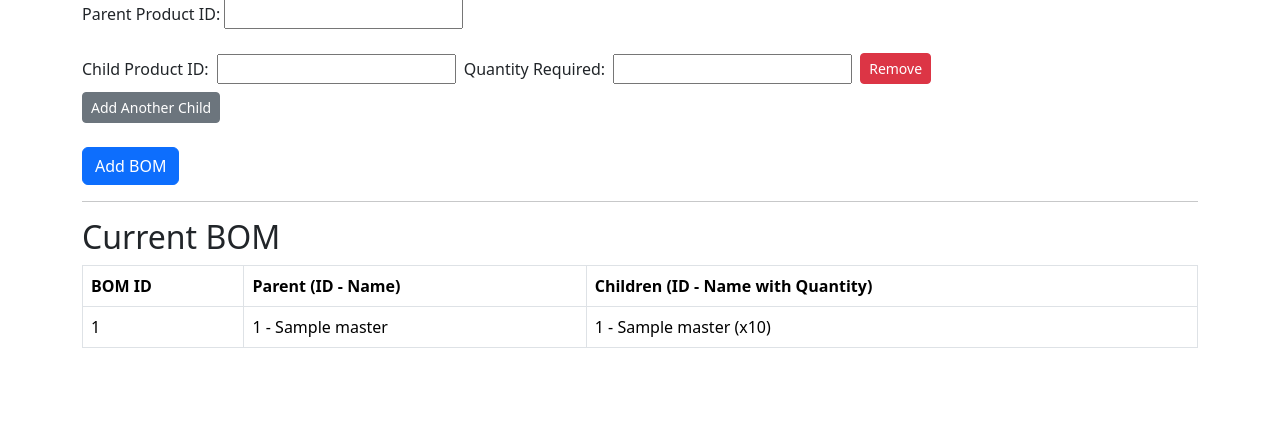
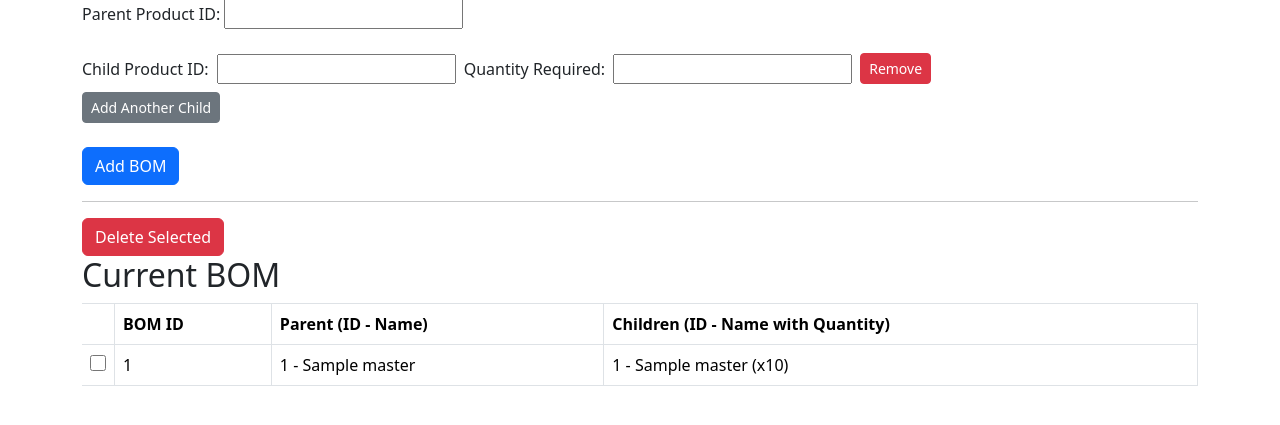
Before and after one commit to rei-doko/MRP-Demand-Forecast, a Flask app: page /bom in a window 1280 px wide. Shown: the part 181-606 px from the top of the page. Run offline with Flask 3, Linux system fonts and the light colour scheme; tables that the repository leaves empty hold one stand-in row (values such as "Sample post").

Commit message:
Delete function in BOM
- Added delete function in BOM
- Standardized delete method
- Fixed typos in inventory comment

```diff
--- a/main.py
+++ b/main.py
@@ -159,14 +159,17 @@ def delete_materials():
     if ids_to_delete:
         connection = sqlite3.connect(db_path)
         cursor = connection.cursor()
+
         # Delete all selected IDs
-        cursor.executemany(
-            "DELETE FROM material_master " \
-            "WHERE product_id = ?", \
-            [(id,) for id in ids_to_delete]
-            )
+        placeholders = ",".join("?" for _ in ids_to_delete)
+        cursor.execute(
+            f"DELETE FROM material_master WHERE product_id IN ({placeholders})",
+            ids_to_delete
+        )
+
         connection.commit()
         connection.close()
+
     # Redirect back to material master after deletion
     return redirect("/materials")
 
@@ -220,11 +223,16 @@ def delete_inventory():
         cursor = connection.cursor()
 
         # Delete each selected inventory row
-        for pid in ids_to_delete:
-            cursor.execute("DELETE FROM inventory WHERE product_id = ?", (pid,))
+        placeholders = ",".join("?" for _ in ids_to_delete)
+        cursor.execute(
+            f"DELETE FROM inventory WHERE product_id IN ({placeholders})",
+            ids_to_delete
+        )
 
         connection.commit()
         connection.close()
+
+    # Redirect back to inventory after deletion
     return redirect("/inventory")
 
 @app.route("/bom", methods=["GET", "POST"])
@@ -301,6 +309,26 @@ def bom():
 
     return render_template("bom.html", bom=bom_list)
 
+@app.route("/bom/delete", methods=["POST"])
+def delete_bom():
+    ids_to_delete = request.form.getlist("delete_ids[]")
+    if ids_to_delete:
+        connection = sqlite3.connect(db_path)
+        cursor = connection.cursor()
+
+        # Delete all selected bom_id
+        placeholders = ",".join("?" for _ in ids_to_delete)
+        cursor.execute(
+            f"DELETE FROM bom WHERE bom_id IN ({placeholders})",
+            ids_to_delete
+        )
+
+        connection.commit()
+        connection.close()
+
+    # Redirect back to bom after deletion
+    return redirect("/bom")
+
 # Run Flask
 if __name__ == "__main__":
     app.run(debug=True)
--- a/templates/bom.html
+++ b/templates/bom.html
@@ -28,24 +28,65 @@
 
 <hr>
 
+<form method="POST" action="/bom/delete" id="delete-form">
+    <!-- Deletion of Materials -->
+    <button type="submit" form="delete-form" class="btn btn-danger">Delete Selected</button>
+
     <!-- Displays BOM Table -->
     <h2>Current BOM</h2>
     <table class="table table-bordered">
+        <thead>
             <tr>
+                    <!-- Checkbox column for selecting rows -->
+                    <th style="width: 1%;"></th>
                     <th>BOM ID</th>
                     <th>Parent (ID - Name)</th>
                     <th>Children (ID - Name with Quantity)</th>
                 </tr>
-    <!-- Loops through all inventory items passed from Flask -->
+        </thead>
+        <tbody>
+            <!-- Loops through all bom items passed from Flask -->
             {% for row in bom %}
                 <tr>
+                    <!-- Checkbox linked to delete_ids[] -->
+                    <td class="checkbox-cell">
+                        <input type="checkbox" name="delete_ids[]" value="{{ row['bom_id'] }}">
+                    </td>
                     <!-- Display item details -->
                     <td>{{ row['bom_id'] }}</td>
                     <td>{{ row['parent_product_id'] }} - {{ row['parent_name'] }}</td>
                     <td>{{ row['children'] }}</td>
                 </tr>
             {% endfor %}
+        </tbody>
     </table>
+</form>
+<style>
+    /* Remove borders from first column (checkbox column) */
+    table.table-bordered th:first-child,
+    table.table-bordered td:first-child {
+        border-left: none !important;
+        border-right: none !important;
+        border-top: none !important;
+        border-bottom: none !important;
+        background: transparent;
+    }
+
+    /* Center checkboxes vertically and horizontally */
+    .checkbox-cell {
+        padding: 0 2px;
+        text-align: center;
+        vertical-align: middle;
+    }
+
+    /* Style checkboxes (with red accent color for delete) */
+    .checkbox-cell input[type="checkbox"] {
+        margin: 0;
+        width: 16px;
+        height: 16px;
+        accent-color: #dc3545;
+    }
+</style>
 
 <script>
     document.addEventListener('DOMContentLoaded', function() {
@@ -74,7 +115,6 @@
             container.appendChild(div)
         });
     });
-
 </script>
 
 {% endblock %}
--- a/templates/inventory.html
+++ b/templates/inventory.html
@@ -20,7 +20,7 @@
     <button type="submit" class="btn btn-success">Add Inventory</button>
 </form>
 
-<!-- Deletition of Materials -->
+<!-- Deletion of Materials -->
 <form method="post" action="/inventory/delete" id="delete-form">
     <button type="submit" class="btn btn-danger mt-2">Delete Selected</button>
 
```
Lines whose indentation alone changed are shown as unchanged.
